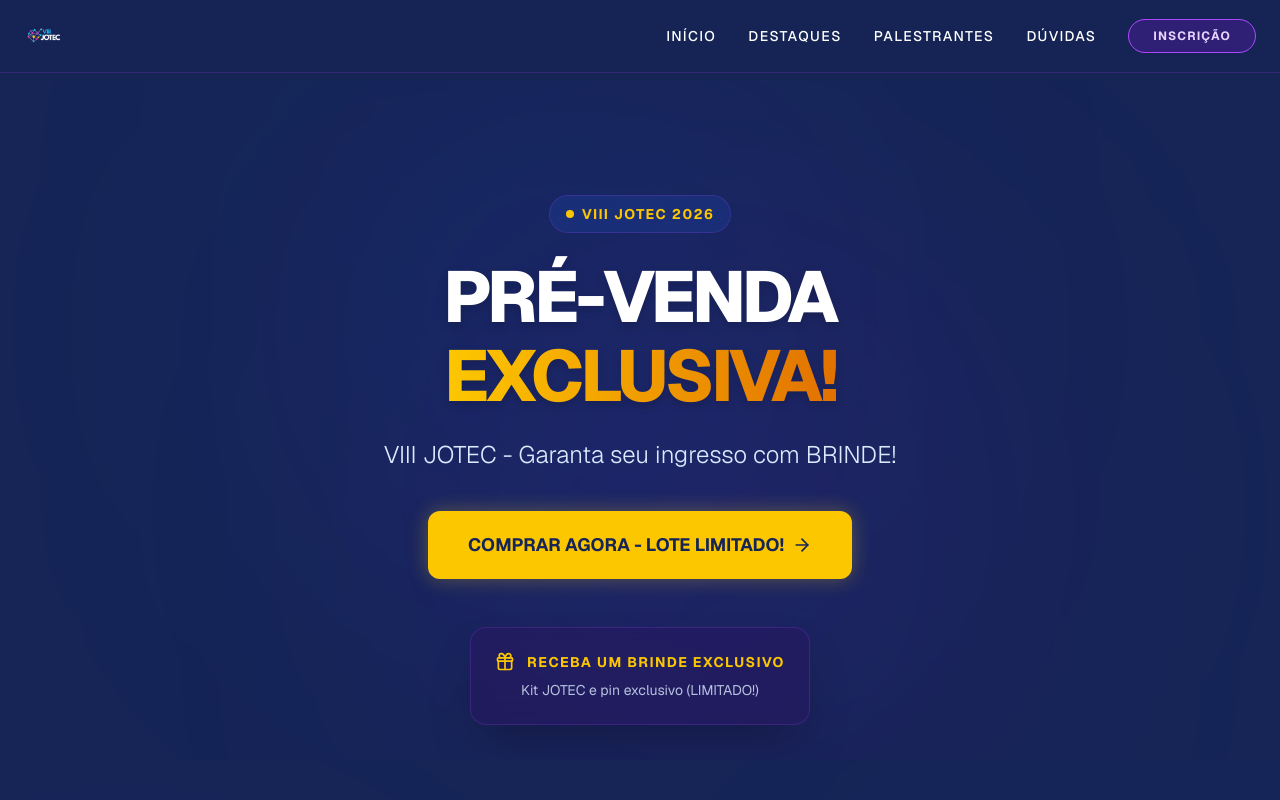
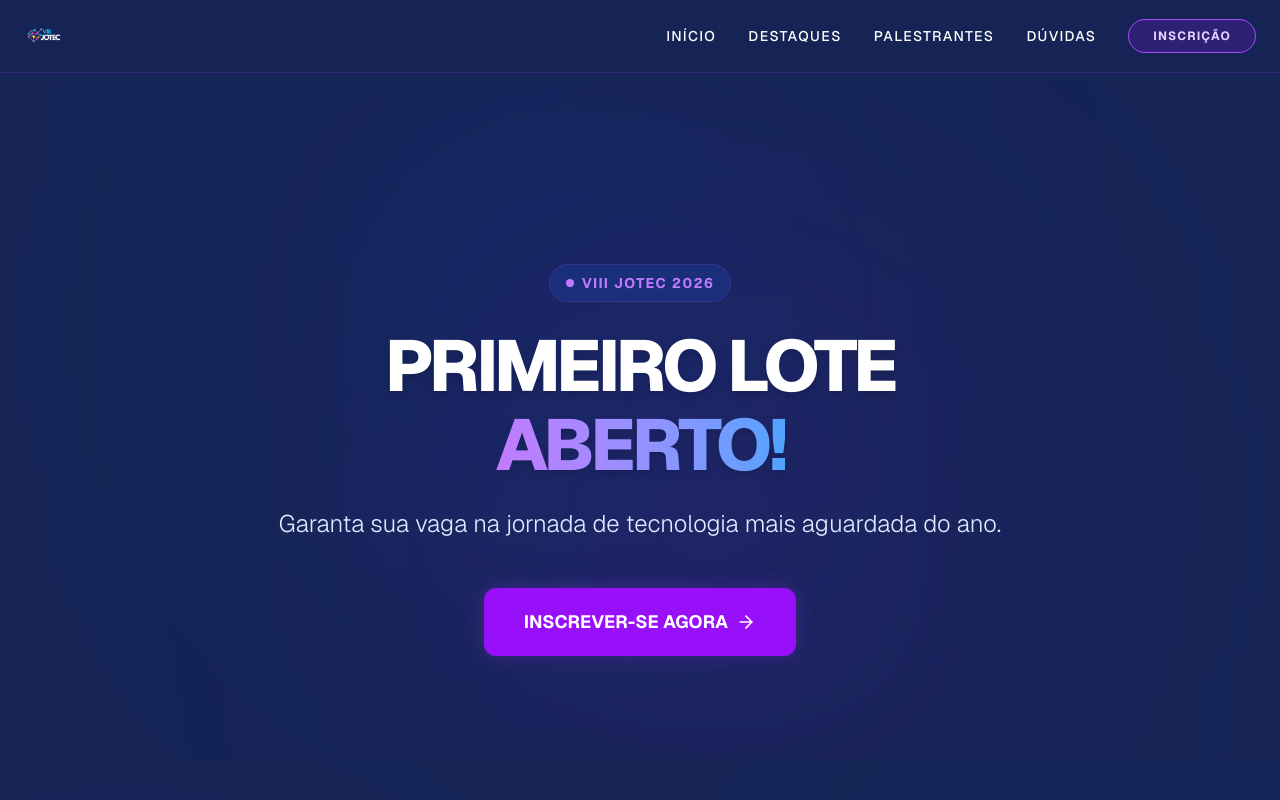
Before and after one commit to bragaDev751/jotec-2026, a Next.js app: page / in a window 1280 px wide. Shown: the top 800 px of the page. Built offline with nearby package versions, Linux system fonts and the light colour scheme.

Commit message:
feat: update hero for first batch registration

```diff
--- a/src/components/Hero.jsx
+++ b/src/components/Hero.jsx
@@ -1,5 +1,5 @@
 "use client";
-import { ArrowRight, Gift } from 'lucide-react';
+import { ArrowRight } from 'lucide-react';
 import { motion } from 'framer-motion';
 
 export default function Hero() {
@@ -17,8 +17,8 @@
             animate={{ opacity: 1, y: 0 }}
             className="inline-flex items-center gap-2 px-4 py-2 rounded-full bg-blue-900/50 border border-purple-500/20 backdrop-blur-sm"
         >
-          <span className="w-2 h-2 rounded-full bg-yellow-400 animate-pulse" />
-          <span className="text-yellow-400 text-sm font-bold tracking-widest uppercase">
+          <span className="w-2 h-2 rounded-full bg-purple-400 animate-pulse" />
+          <span className="text-purple-400 text-sm font-bold tracking-widest uppercase">
             VIII JOTEC 2026
           </span>
         </motion.div>
@@ -29,7 +29,7 @@
             transition={{ delay: 0.1 }}
             className="text-5xl md:text-7xl font-extrabold leading-[1.1] tracking-tighter text-white drop-shadow-lg"
         >
-          PRÉ-VENDA <span className="text-transparent bg-clip-text bg-gradient-to-r from-yellow-400 to-amber-600">EXCLUSIVA!</span>
+          PRIMEIRO LOTE <span className="text-transparent bg-clip-text bg-gradient-to-r from-purple-400 to-blue-400">ABERTO!</span>
         </motion.h1>
 
         <motion.p
@@ -38,28 +38,21 @@
             transition={{ delay: 0.2 }}
             className="text-xl md:text-2xl text-blue-100 font-light"
         >
-          VIII JOTEC - Garanta seu ingresso com BRINDE!
+          Garanta sua vaga na jornada de tecnologia mais aguardada do ano.
         </motion.p>
       </div>
 
       <motion.a
+        initial={{ opacity: 0, y: 20 }}
+        animate={{ opacity: 1, y: 0 }}
+        transition={{ delay: 0.3 }}
         href="https://doity.com.br/jotec--jornada-de-tecnologia-dos-academicos-de-sistemas-de-informacao-1"
         target="_blank"
-        className="group mt-10 bg-yellow-400 hover:bg-white text-blue-950 font-bold py-5 px-10 rounded-xl text-lg shadow-[0_0_20px_rgba(250,204,21,0.3)] transition-all z-10 flex items-center gap-2"
+        className="group mt-12 bg-purple-600 hover:bg-purple-500 text-white font-bold py-5 px-10 rounded-xl text-lg shadow-[0_0_20px_rgba(147,51,234,0.3)] transition-all z-10 flex items-center gap-2"
       >
-        COMPRAR AGORA - LOTE LIMITADO!
+        INSCREVER-SE AGORA
         <ArrowRight className="w-5 h-5 group-hover:translate-x-1 transition-transform" />
       </motion.a>
-
-      <motion.div
-        className="mt-12 p-6 rounded-2xl border border-purple-500/20 bg-purple-950/20 backdrop-blur-md max-w-lg shadow-2xl z-10"
-      >
-        <div className="flex items-center justify-center gap-3 text-yellow-400 mb-2">
-            <Gift className="w-5 h-5" />
-            <h3 className="font-bold uppercase tracking-widest text-sm">Receba um brinde exclusivo</h3>
-        </div>
-        <p className="text-blue-100/80 text-sm">Kit JOTEC e pin exclusivo (LIMITADO!)</p>
-      </motion.div>
     </section>
   );
 }
```
